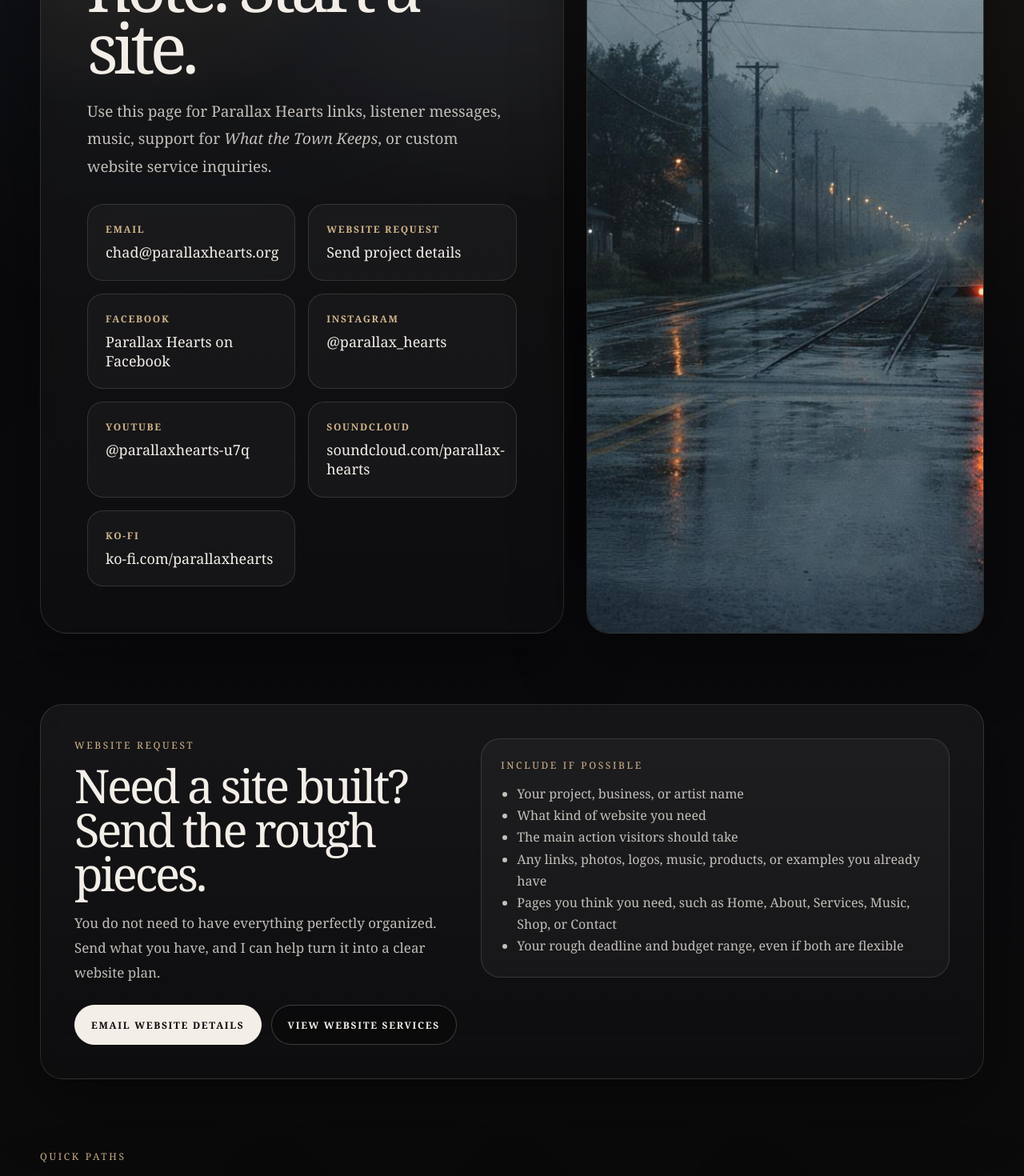
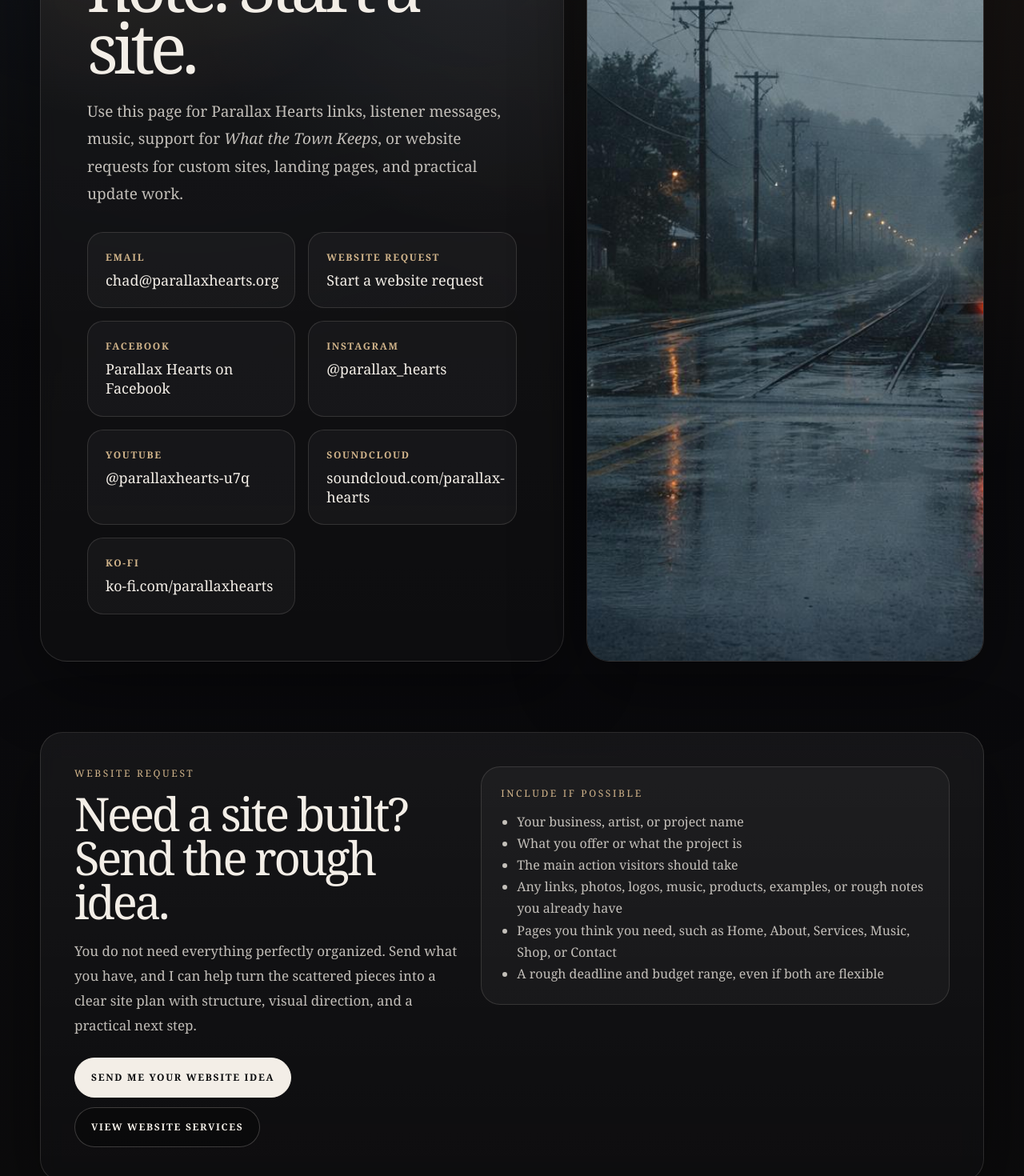
Before and after one commit to chthomps4/parallaxhearts-site, a Next.js app in the folder site/: page /contact in a window 1280 px wide. Shown: the part 480-1950 px from the top of the page at 80% size. Built offline with nearby package versions, Linux system fonts and the light colour scheme.

Commit message:
Align contact page with website services offer

```diff
--- a/site/app/contact/page.tsx
+++ b/site/app/contact/page.tsx
@@ -63,7 +63,7 @@ const contactLinks = [
   },
   {
     label: "Website request",
-    value: "Send project details",
+    value: "Start a website request",
     href: websiteMailto,
   },
   {
@@ -114,19 +114,19 @@ const contactPaths = [
   },
   {
     title: "Websites",
-    text: "Ask about a custom website for an artist, creator, small business, or local project.",
+    text: "Custom websites for artists, creators, small businesses, landing pages, and site update work.",
     href: "/websites",
     external: false,
   },
 ];
 
 const websiteIntake = [
-  "Your project, business, or artist name",
-  "What kind of website you need",
+  "Your business, artist, or project name",
+  "What you offer or what the project is",
   "The main action visitors should take",
-  "Any links, photos, logos, music, products, or examples you already have",
+  "Any links, photos, logos, music, products, examples, or rough notes you already have",
   "Pages you think you need, such as Home, About, Services, Music, Shop, or Contact",
-  "Your rough deadline and budget range, even if both are flexible",
+  "A rough deadline and budget range, even if both are flexible",
 ];
 
 export default function ContactPage() {
@@ -242,8 +242,9 @@ export default function ContactPage() {
                   }}
                 >
                   Use this page for Parallax Hearts links, listener messages,
-                  music, support for <em>What the Town Keeps</em>, or custom
-                  website service inquiries.
+                  music, support for <em>What the Town Keeps</em>, or website
+                  requests for custom sites, landing pages, and practical update
+                  work.
                 </p>
 
                 <div
@@ -345,15 +346,16 @@ export default function ContactPage() {
                   fontWeight: 400,
                 }}
               >
-                Need a site built? Send the rough pieces.
+                Need a site built? Send the rough idea.
               </h2>
               <p className="body-copy" style={{ margin: "20px 0 0" }}>
-                You do not need to have everything perfectly organized. Send what
-                you have, and I can help turn it into a clear website plan.
+                You do not need everything perfectly organized. Send what you
+                have, and I can help turn the scattered pieces into a clear site
+                plan with structure, visual direction, and a practical next step.
               </p>
               <div style={{ marginTop: "24px", display: "flex", gap: "12px", flexWrap: "wrap" }}>
                 <a className="primary-button" href={websiteMailto}>
-                  Email website details
+                  Send me your website idea
                 </a>
                 <Link className="secondary-button" href="/websites">
                   View website services
```
